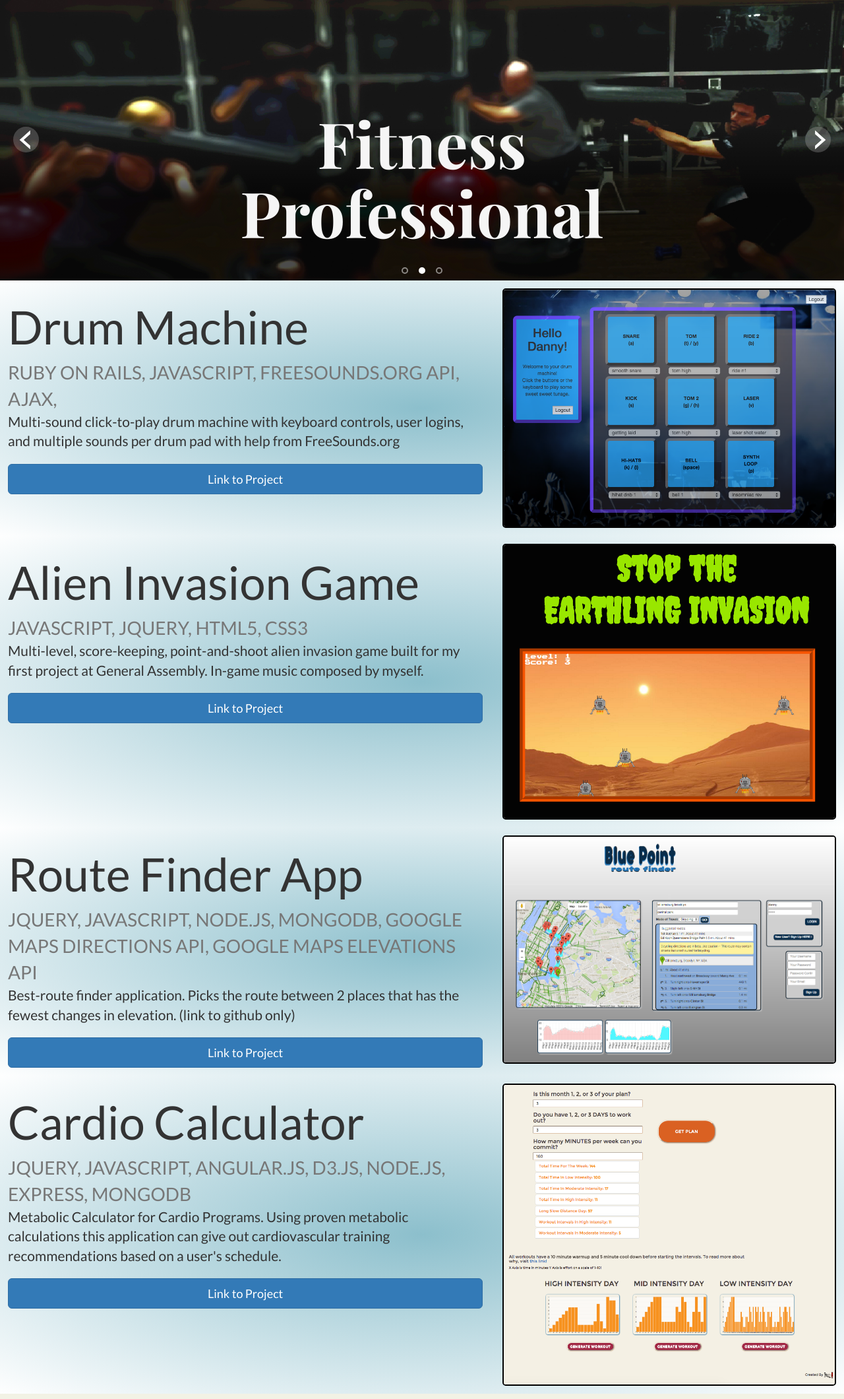
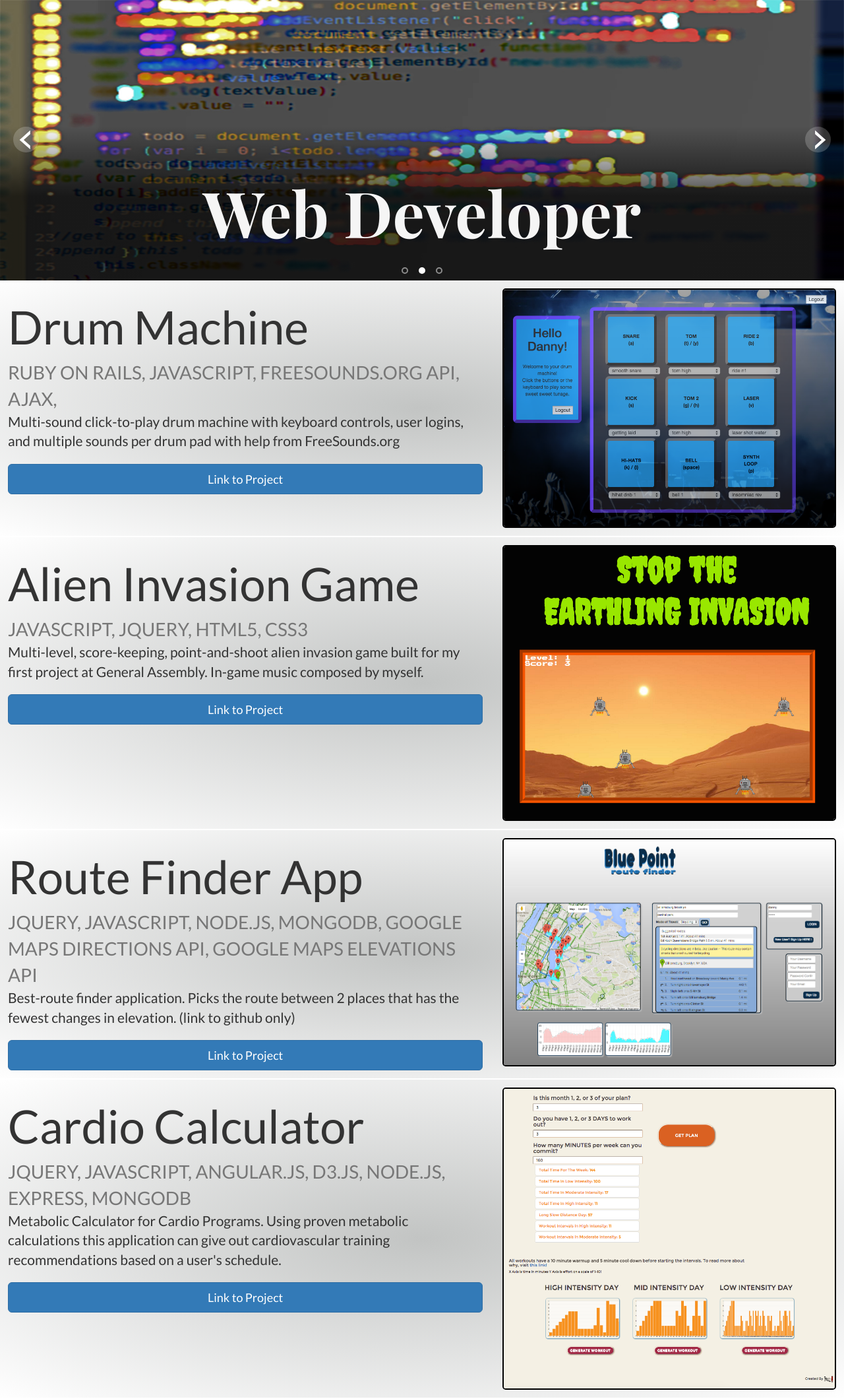
Before and after one commit to dannyalaska/pythonpersonal, a Django app: page / in a window 1280 px wide. Shown: the part 51-2171 px from the top of the page at 66% size. Run offline with Django 3.2, Linux system fonts and the light colour scheme; data comes from the database, SQL or seed files in the repository; some libraries are stand-ins or nearby versions.

Commit message:
i think i'm almost done

```diff
--- a/personaldjango/personaldjango/static/main.css
+++ b/personaldjango/personaldjango/static/main.css
@@ -9,8 +9,9 @@ body {
 .row {
   font-family: 'Lato', sans-serif;
   font-size: 2em;
-  background-image: radial-gradient(#8cbfcc, #fff);
+  background-image: radial-gradient(#c2c4c3, #fff);
   padding: 12px;
+  border-bottom: 2px solid #fff;
 }
 
 .row h2 {
--- a/personaldjango/personaldjango/templates/base.html
+++ b/personaldjango/personaldjango/templates/base.html
@@ -53,14 +53,14 @@
 </nav>
       <div class="landing">
         <div class="landing_data">
+          <div class="landing_panel" data-image="/media/landing/party_image">
+            <h3>Danny!</h3>
+          </div>
           <div class="landing_panel" data-image="/media/landing/js_image">
             <h3>Web Developer</h3>
           </div>
           <div class="landing_panel" data-image="/media/landing/fitness_image">
             <h3>Fitness Professional</h3>
-          </div>
-          <div class="landing_panel" data-image="/media/landing/party_image">
-            <h3>Danny!</h3>
           </div>
         </div>
       </div><!-- end of landing-->
--- a/personaldjango/personaldjango/templates/projects/index.html
+++ b/personaldjango/personaldjango/templates/projects/index.html
@@ -13,7 +13,6 @@
         <img class="featurette-image img-responsive center-block" src="{{ project.image.url }}" alt="">
     </div>
   </div>
-
   {% endfor %}
   </div>
   {% endblock %}
--- a/personaldjango/personaldjango/templates/projects/project_detail.html
+++ b/personaldjango/personaldjango/templates/projects/project_detail.html
@@ -7,5 +7,5 @@
     <p>{{ project.description }}</p>
     <img src="{{ project.image.url }}" alt="project {{project.id}} picture">
     <a href="{{ project.project_url}}">Link to Project</a>
-    <hr class="featurette-divider">
+
 {% endblock %}
```
